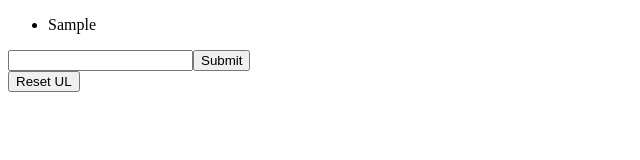
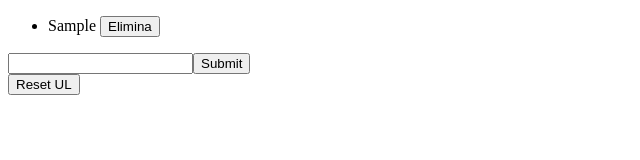
Before and after one commit to GabrieleMurgia/react-exercises, a React (Create React App) app: page / in a window 1280 px wide. Both pictures are taken after typing "Sample" into the empty fields and a click on the button "Submit". Shown: the top 160 px of the page, without its empty margins (0-640 px from the left). Built offline with nearby package versions, Linux system fonts and the light colour scheme.

Commit message:
lists-06

```diff
--- a/src/App.jsx
+++ b/src/App.jsx
@@ -21,12 +21,30 @@ export class TodoList extends React.Component{
           items:[]
         })
       }
+      handleDelete = (event)=>{
+        let textContentLiAndButton = event.target.parentElement.textContent
+        let array = textContentLiAndButton.split(" ")
+        array.splice(-1,1)
+        let textContentLi = array.join(" ");
+        console.log(textContentLi)
+        let stateClone = [...this.state.items]
+        let index = stateClone.indexOf(textContentLi)
+        stateClone.splice(index,1)
+        console.log(stateClone)
+        this.setState({
+          items:stateClone
+        })
+
+
+
+
+      }
       render() {
         return (
           <div>
             <ul>
               {
-                this.state.items.map((li,key) => <li {...{key}}>{li}</li>)
+                this.state.items.map((li,key) =>  <li {...{key}}>{li} <button onClick={this.handleDelete}>Elimina</button></li>)
               }
             </ul>
              <form onSubmit={this.submitHandler}>
```
